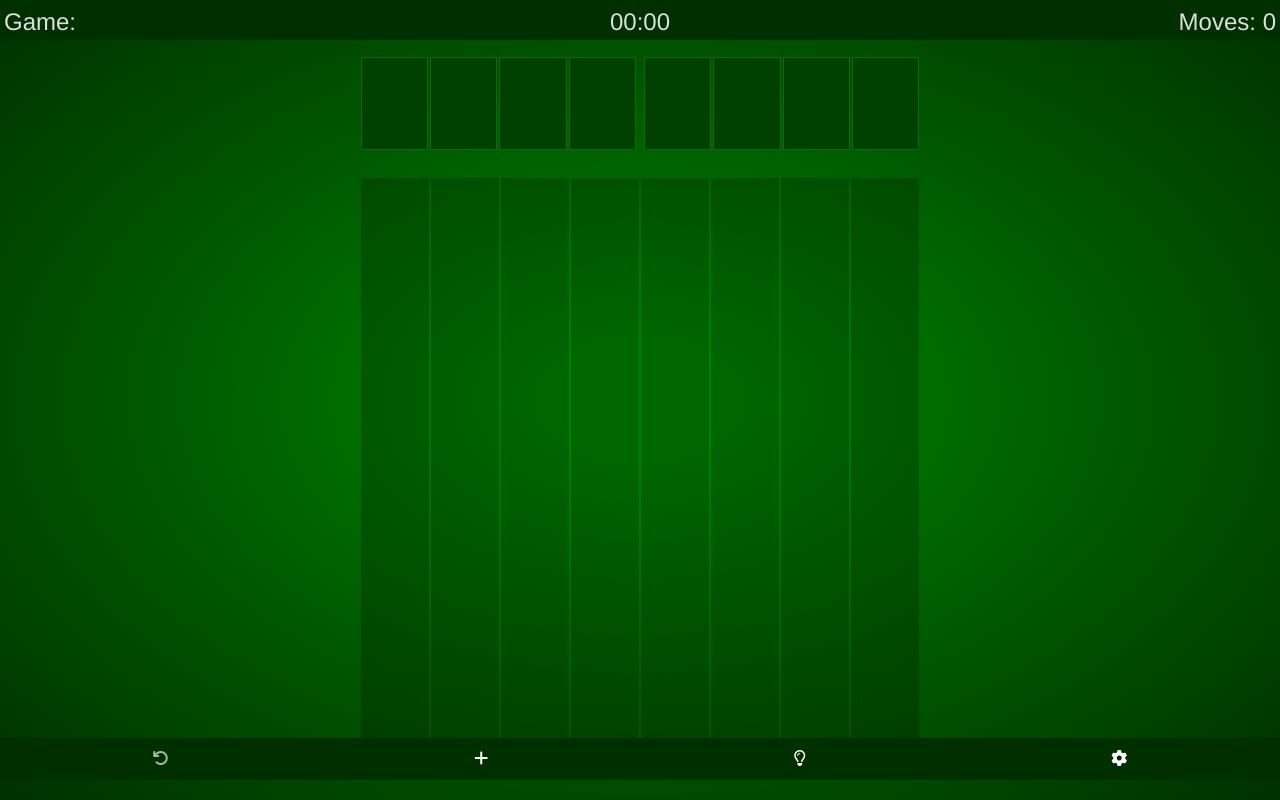
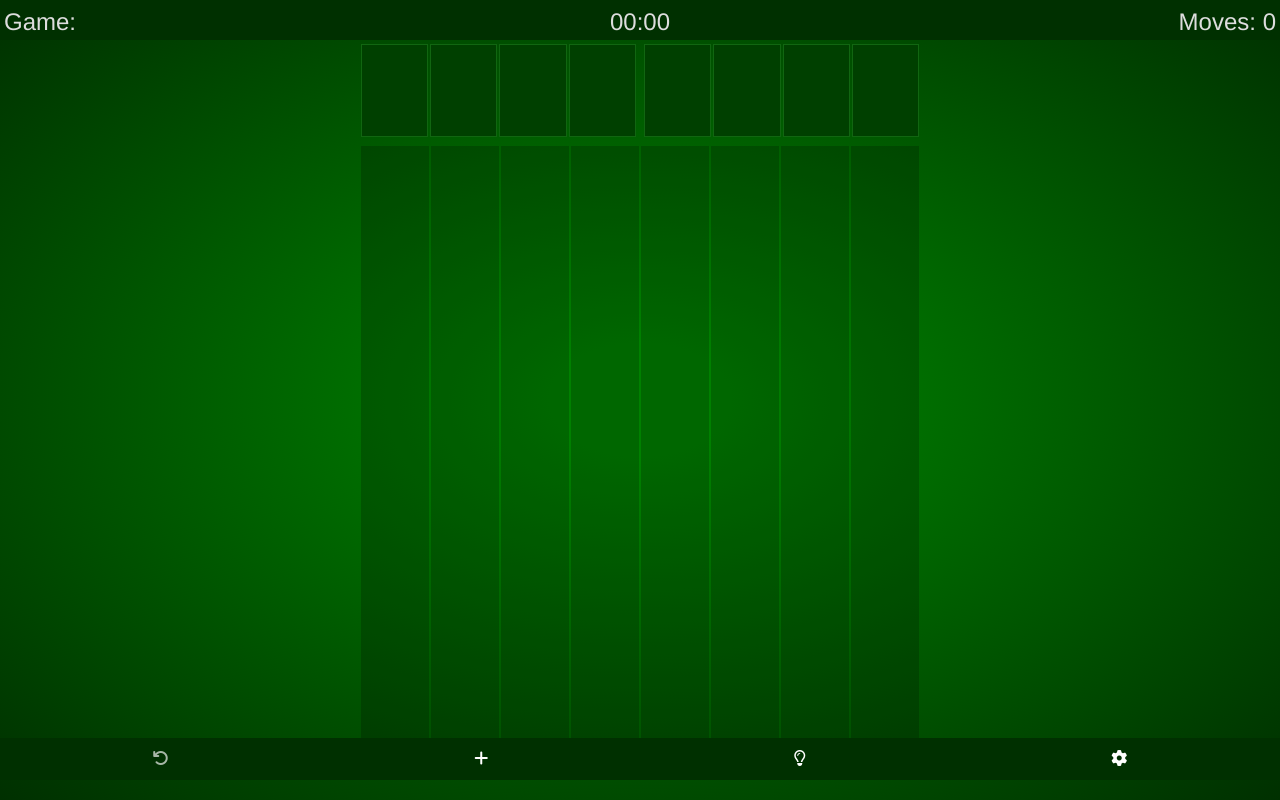
Before and after one commit to jkt3000/freecell-svelte, a Svelte app: page / in a window 1280 px wide. Built offline with nearby package versions, Linux system fonts and the light colour scheme.

Commit message:
tighter layout

```diff
--- a/src/App.svelte
+++ b/src/App.svelte
@@ -460,14 +460,14 @@
   overflow:hidden;
 }
 .headboard {
-  padding: 1vh 0;
+  padding: 0.2vh 0;
   display: flex;
   flex-flow: row nowrap;
   justify-content: center;
   .cells-board {
     display: flex;
     flex-flow: row nowrap;
-    margin: 1vh 0;
+    margin: .2vh 0;
     padding:0;
     height: 100%;
     width: 50%;
@@ -482,7 +482,7 @@
 }
 .tableaus {
   height: 100%;
-  padding: 2% 0;
+  padding: 0.5vh 0;
   display: flex;
   flex-flow: row nowrap;
   justify-content: center;
```
